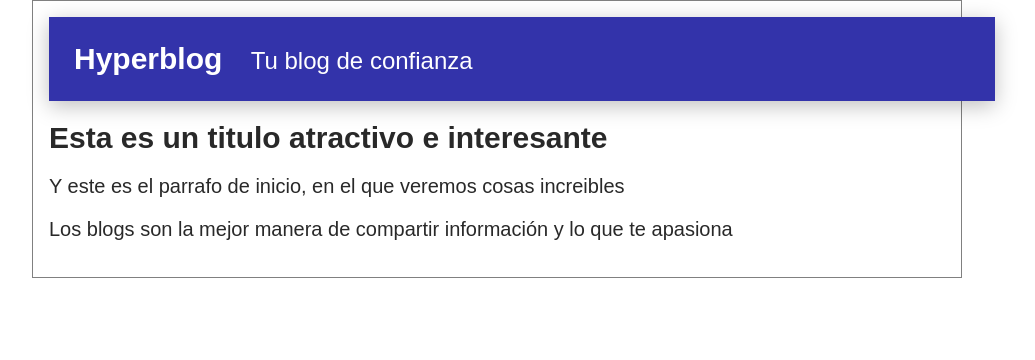
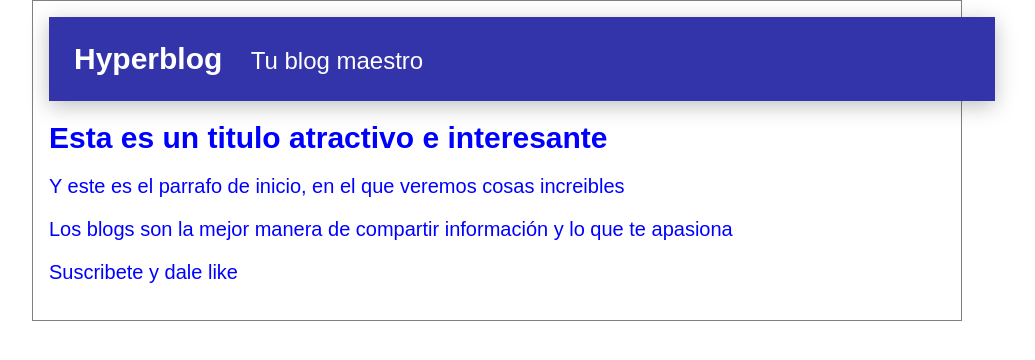
Before and after one commit to cdanielzt/Blog-de-curso, a plain HTML site: page index.html in a window 1280 px wide. Shown: the whole page, without its empty margins (143-1178 px from the left). Drawn offline with Linux system fonts and the light colour scheme.

Commit message:
agregar suscripción, cambiar cabecera maestra y cambiar color azul

```diff
--- a/css/style.css
+++ b/css/style.css
@@ -1,5 +1,5 @@
 body{
-    color: #292929;
+    color: blue;
     text-align: center;
     font-family: Arial, Helvetica, sans-serif;
     font-size: 20px;
--- a/index.html
+++ b/index.html
@@ -10,12 +10,13 @@
 <body>
     <div class="container">
         <div id="cabecera" class="cabecera">
-            Hyperblog <span class="tagline">Tu blog de confianza</span>
+            Hyperblog <span class="tagline">Tu blog maestro</span>
         </div>
         <div class="post">
             <h1>Esta es un titulo atractivo e interesante</h1>
             <p>Y este es el parrafo de inicio, en el que veremos cosas increibles</p>
             <p>Los blogs son la mejor manera de compartir información y lo que te apasiona</p>
+            <p>Suscribete y dale like</p>
         </div>
 
     </div>
```
